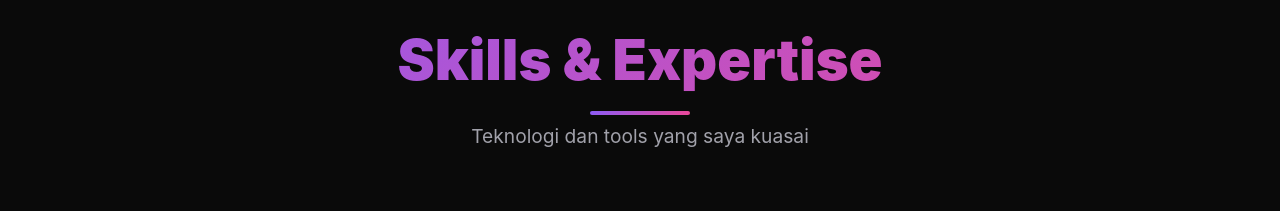
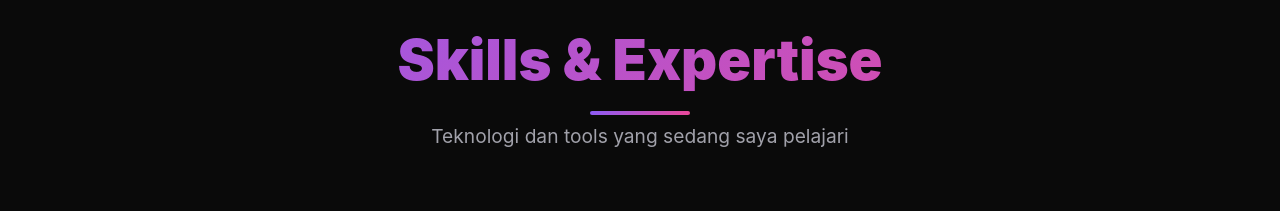
Before and after one commit to kominfonm-smk/portofolio.alzzzlenathea, a plain HTML site: page index.html in a window 1280 px wide. Shown: the part 1780-1991 px from the top of the page. Drawn offline with Linux system fonts and the light colour scheme.

Commit message:
index.html

```diff
--- a/index.html
+++ b/index.html
@@ -2084,7 +2084,7 @@
         <div class="container">
             <div class="section-header fade-in-up">
                 <h2>Skills & Expertise</h2>
-                <p>Teknologi dan tools yang saya kuasai</p>
+                <p>Teknologi dan tools yang sedang saya pelajari</p>
             </div>
 
             <div class="skills-grid fade-in-up">
```
